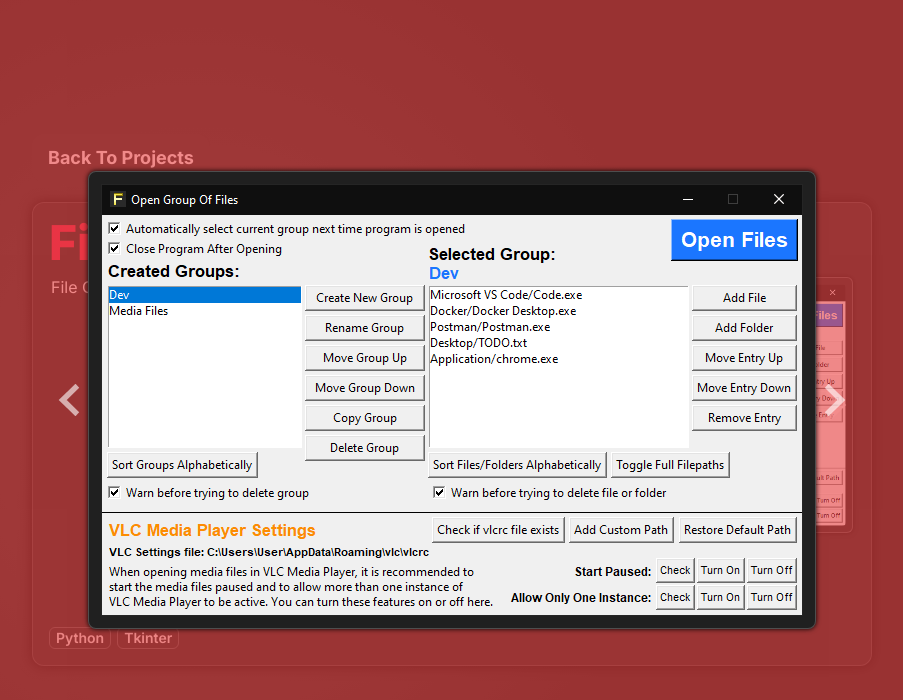
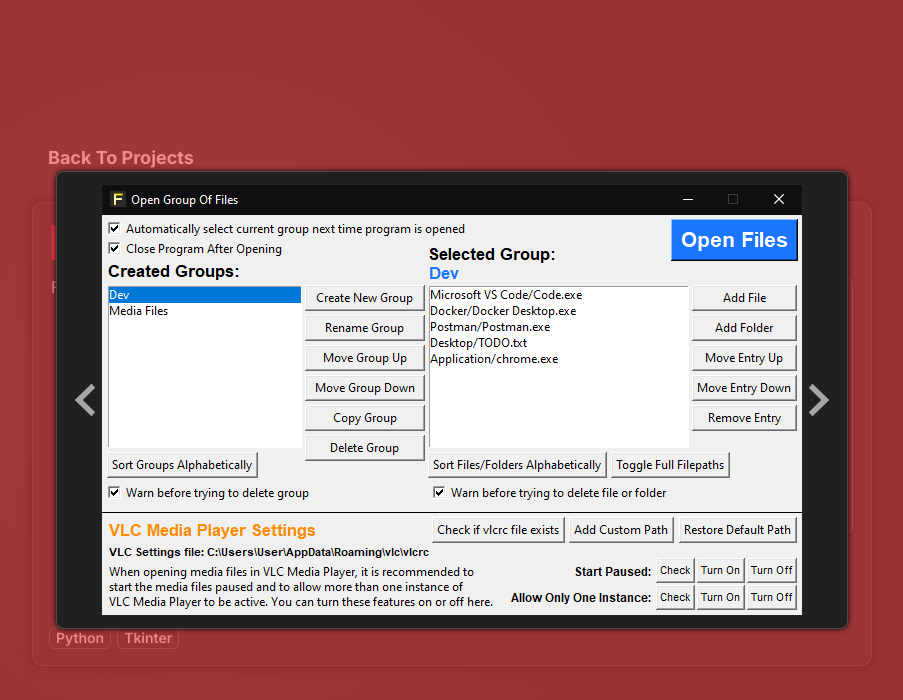
Before and after one commit to vik-ma/portfolio, a Next.js app: page /projects/file-opener in a window 1280 px wide. Both pictures are taken after a click on the picture 837 px from the left and 405 px from the top of the page. Shown: the top 700 px of the page, without its empty margins (188-1091 px from the left). Built offline with nearby package versions, Linux system fonts and the light colour scheme.

Commit message:
Fixed structure of full sized images and their arrow buttons

```diff
--- a/app/components/ImageSlider.tsx
+++ b/app/components/ImageSlider.tsx
@@ -98,18 +98,17 @@
         >
           <div className="flex items-center justify-center h-screen">
             <div
-              className="relative rounded-lg p-3 max-w-[900px] main-image-container"
+              className="relative rounded-lg p-3 main-image-container"
               ref={fullImageRef}
             >
-              <div className="flex flex-row justify-between">
-                <div className="absolute flex -left-10 -translate-y-1/2 top-1/2 h-full">
+              <div className="flex flex-row justify-center items-stretch">
                 <button
-                    className="pr-10 pl-1 image-arrow-button"
+                  className="image-arrow-button left-0"
                   onClick={() => moveImageLeft()}
                 >
                   <LeftArrow />
                 </button>
-                </div>
+                <div className="max-w-[850px]">
                   <Image
                     src={previewImgSrcList[currentImageIndex]}
                     alt={`${name} Preview Image ${currentImageIndex + 1}`}
@@ -118,14 +117,13 @@
                     sizes="100vw"
                     style={{ width: "100%", height: "auto" }}
                   />
-                <div className="absolute flex -right-10 -translate-y-1/2 top-1/2 h-full">
+                </div>
                 <button
-                    className="pl-10 pr-1 image-arrow-button"
+                  className="image-arrow-button"
                   onClick={() => moveImageRight()}
                 >
                   <RightArrow />
                 </button>
-                </div>
               </div>
             </div>
           </div>
```
Lines whose indentation alone changed are shown as unchanged.
